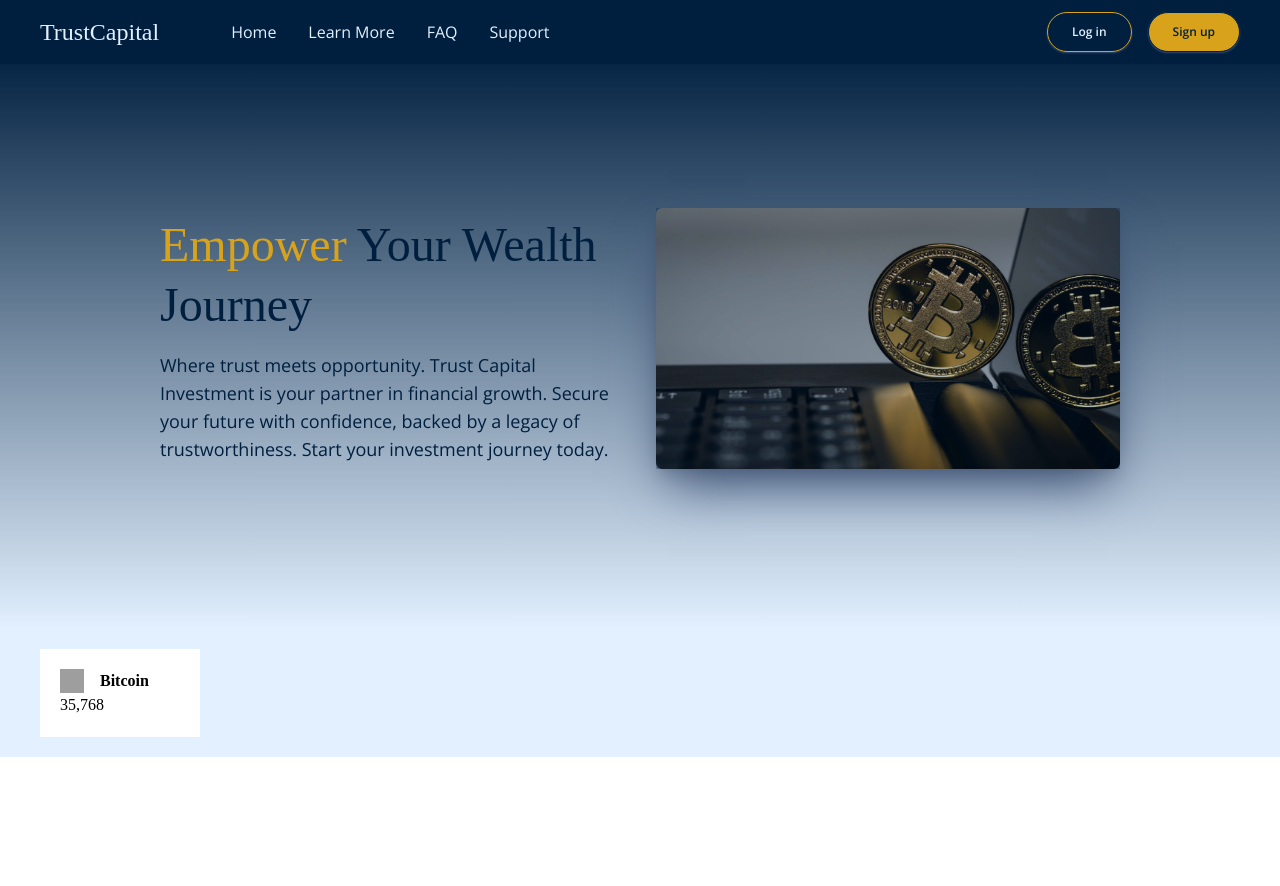
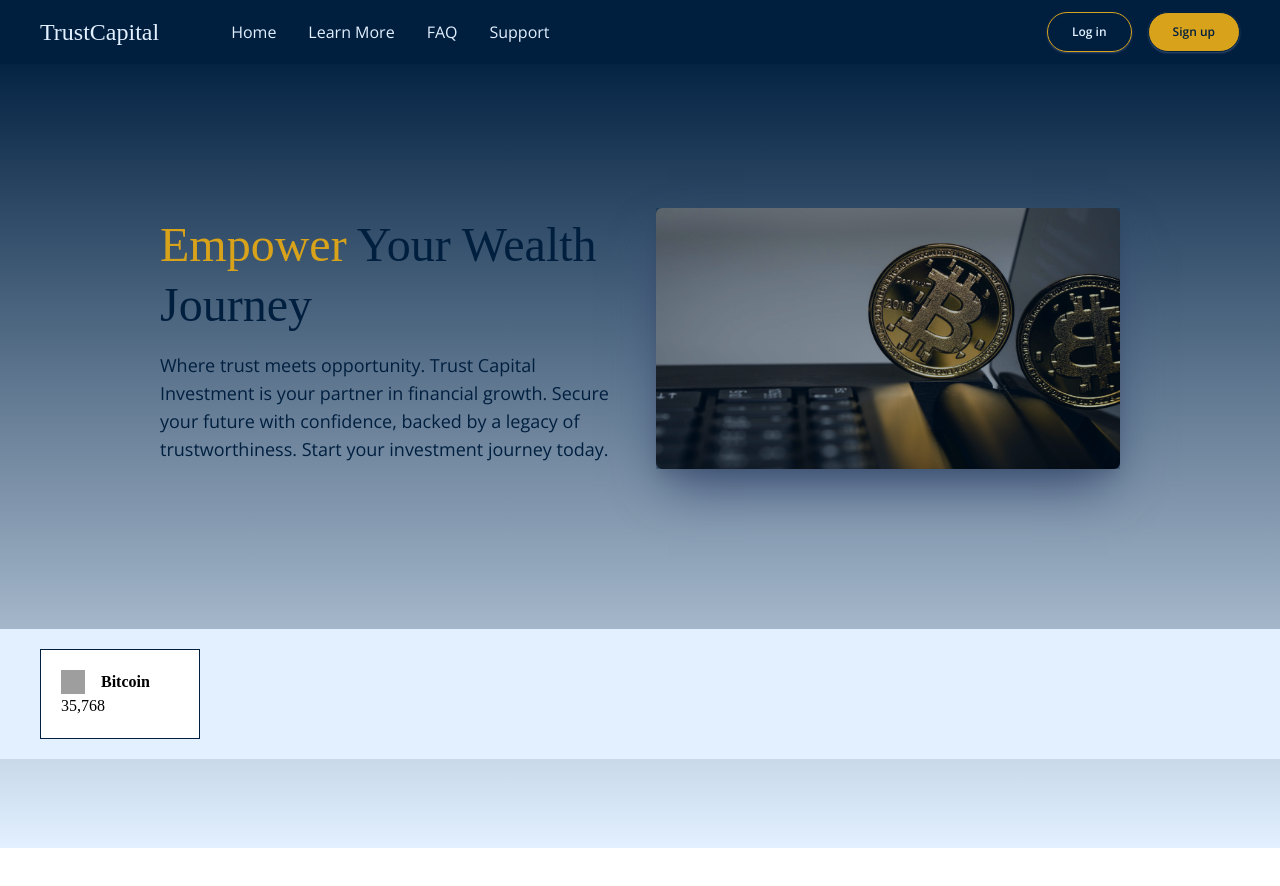
Before and after one commit to Joshardals/Trust-Capital, a Next.js app: page / in a window 1280 px wide. Shown: the top 886 px of the page. After the commit the page ends 848 px from the top, so only its background shows below. Built offline with nearby package versions, Linux system fonts and the light colour scheme; grey boxes are pictures that could not be loaded; a web font is replaced by a local one.

Commit message:
initial commit

```diff
--- a/app/globals.css
+++ b/app/globals.css
@@ -10,6 +10,6 @@
   /* Styles for the mobile Navigation Link */
   .sidebar-links {
     @apply font-sans text-xl flex mt-3 rounded-sm transition-all duration-300
-    text-pureblack hover:text-pureblack hover:text-opacity-50 hover:pt-1;
+    text-babyblue hover:text-opacity-50 hover:pt-1;
   }
 }
--- a/app/page.tsx
+++ b/app/page.tsx
@@ -1,12 +1,13 @@
+import CryptoPrice from "@/components/LandingPage/Crypto/CryptoPrice";
 import Header from "@/components/LandingPage/Header/Header";
 
 export default function Home() {
   return (
-    <main className="h-full bg-purewhite">
+    <main className="h-full w-full bg-gradient-to-b from-navyblue to-babyblue">
       <div className="h-auto">
         <Header />
-        <div className="h-screen"></div>
       </div>
+      <CryptoPrice />
     </main>
   );
 }
--- a/components/LandingPage/Crypto/CryptoCard.tsx
+++ b/components/LandingPage/Crypto/CryptoCard.tsx
@@ -2,7 +2,7 @@ import React from "react";
 
 const CryptoCard = () => {
   return (
-    <div className="h-auto text-pureblack bg-purewhite w-40 p-5">
+    <div className="h-auto text-pureblack bg-purewhite w-40 p-5 border border-navyblue">
       <div className="flex items-center space-x-4">
         <img
           src=" https://assets.coingecko.com/coins/images/1/large/bitcoin.png?1696501400"
--- a/components/LandingPage/Header/Header.tsx
+++ b/components/LandingPage/Header/Header.tsx
@@ -7,7 +7,6 @@ const Header = () => {
     <main className="w-full mx-auto">
       <NavBar />
       <HeroSection />
-      <CryptoPrice />
     </main>
   );
 };
--- a/components/LandingPage/Header/HeroSection/HeroSection.tsx
+++ b/components/LandingPage/Header/HeroSection/HeroSection.tsx
@@ -5,7 +5,7 @@ const HeroSection = () => {
   return (
     <div
       className=" max-md:px-5 md:px-20 lg:px-40 max-md:space-y-8 md:space-x-8 flex items-center md:flex-row flex-col
-       bg-gradient-to-b from-navyblue to-babyblue max-md:mt-0 mt-12 max-md:py-0 md:py-40
+        max-md:mt-10 mt-12 max-md:py-20 md:py-40
       "
     >
       <div className=" text-pureblack space-y-4 flex-1 w-full">
--- a/components/LandingPage/Header/Nav/SideNav.tsx
+++ b/components/LandingPage/Header/Nav/SideNav.tsx
@@ -10,7 +10,7 @@ const SideNav = () => {
     <div className="overflow-hidden h-full">
       <div
         className={clsx(
-          `fixed bg-purewhite left-0 h-full -bottom-16 w-full md:hidden text-pureblack transition-all duration-300 ease-in-out`,
+          `fixed bg-navyblue left-0 h-full -bottom-16 w-full md:hidden text-babyblue transition-all duration-300 ease-in-out`,
           {
             " block": navBar,
             " hidden": !navBar,
```
